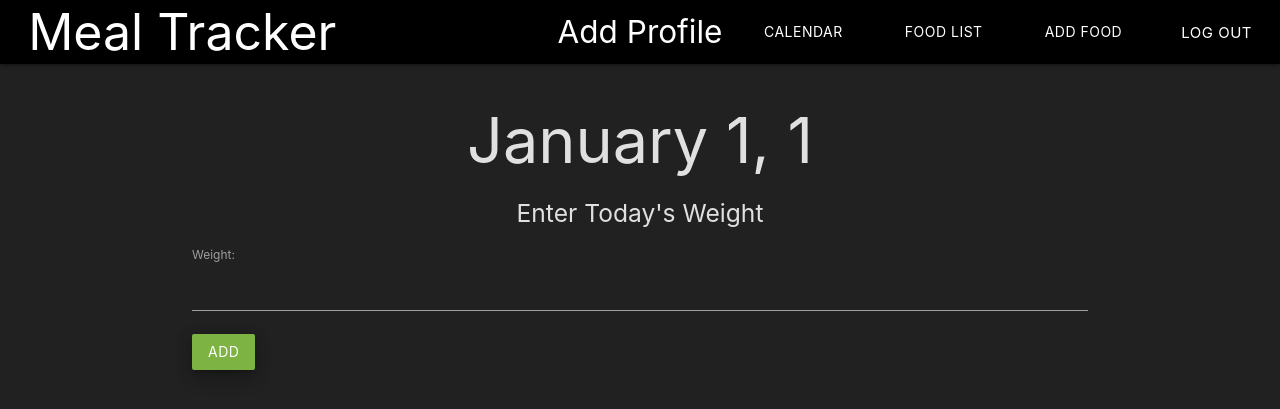
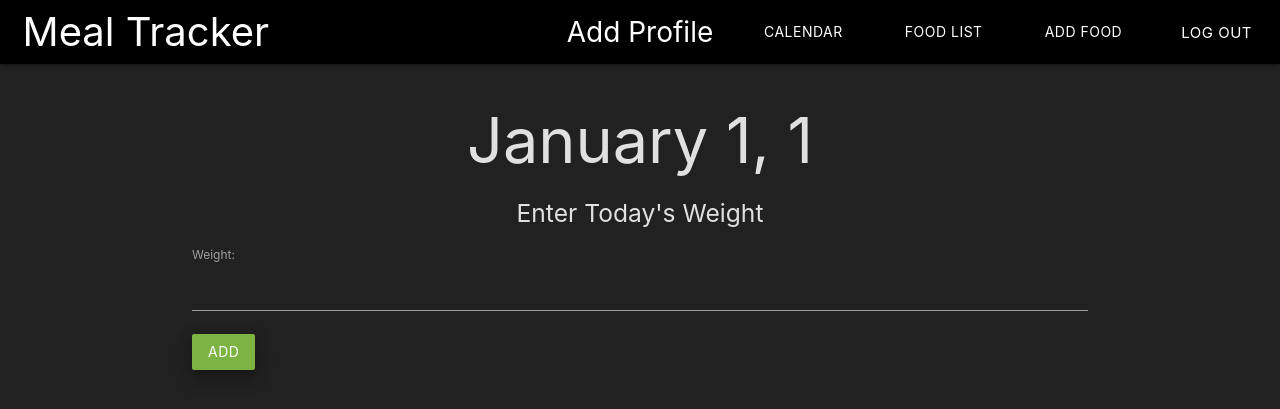
Before and after one commit to kelleralex04/meal-tracker, a Django app: a page that uses main_app/templates/base.html in a window 1280 px wide. Shown: the top 409 px of the page. Run offline with Django 5.2, Linux system fonts and the light colour scheme; the visitor is signed in with stand-in values (Sample User, id 1); data comes from the database, SQL or seed files in the repository; data that the repository does not hold is empty.

Commit message:
adds misc styling

```diff
--- a/main_app/templates/base.html
+++ b/main_app/templates/base.html
@@ -16,11 +16,11 @@
             <nav>
                 <div class="nav-wrapper black">
                     <ul>
-                        <li><a href="/" style="font-size:50px" class="left brand-logo">&nbsp;&nbsp;Meal Tracker</a></li>
+                        <li><a href="/" style="font-size:40px" class="left brand-logo">&nbsp;&nbsp;Meal Tracker</a></li>
                         {% if user.is_authenticated and profile %}
-                            <li><a href="{% url 'profile_detail' profile.id %}" class="brand-logo center">{{ profile.firstname }} {{ profile.lastname }}</a></li>
+                            <li><a href="{% url 'profile_detail' profile.id %}" class="brand-logo center" style="font-size:28px">{{ profile.firstname }} {{ profile.lastname }}</a></li>
                         {% elif user.is_authenticated %}
-                            <li><a href="{% url 'profile_create' %}" class="brand-logo center">Add Profile</a></li>
+                            <li><a href="{% url 'profile_create' %}" class="brand-logo center" style="font-size:28px">Add Profile</a></li>
                         {% endif %}
                     </ul>
                     <ul class="right">
--- a/main_app/templates/calendar.html
+++ b/main_app/templates/calendar.html
@@ -15,11 +15,11 @@
             <nav>
                 <div class="nav-wrapper black">
                     <ul>
-                        <li><a href="/" style="font-size:50px" class="left brand-logo">&nbsp;&nbsp;Meal Tracker</a></li>
+                        <li><a href="/" style="font-size:40px" class="left brand-logo">&nbsp;&nbsp;Meal Tracker</a></li>
                         {% if user.is_authenticated and profile %}
-                            <li><a href="{% url 'profile_detail' profile.id %}" class="brand-logo center">{{ profile.firstname }} {{ profile.lastname }}</a></li>
+                            <li><a href="{% url 'profile_detail' profile.id %}" class="brand-logo center" style="font-size:28px">{{ profile.firstname }} {{ profile.lastname }}</a></li>
                         {% else %}
-                            <li><a href="{% url 'profile_create' %}" class="brand-logo center">Add Profile</a></li>
+                            <li><a href="{% url 'profile_create' %}" class="brand-logo center" style="font-size:28px">Add Profile</a></li>
                         {% endif %}
                     </ul>
                     <ul class="right">
--- a/main_app/templates/daybody.html
+++ b/main_app/templates/daybody.html
@@ -4,29 +4,27 @@
 <h1 class ="grey-text text-lighten-2 center-align">{{ month }} {{ curDay }}, {{ curYear }}</h1>
 
 
-
+<div>
     {% if weight %}
-    <h3 class ="grey-text text-lighten-2 center-align">Current weight: {{weight}} Lbs</h3>
-    <h5 class="grey-text text-lighten-2 center-align">Edit Today's Weight</h5>
+        <h3 class ="grey-text text-lighten-2 center-align">Current weight: <span class="light-green-text">{{weight}}</span> Lbs</h3>
+        <h5 class="left grey-text text-lighten-2 center-align">Edit Today's Weight</h5>
         <form action="{% url 'daybody_update' curMonth curDay curYear %}" method="POST">
             {% csrf_token %}
             {{ body_data_create.as_p }}
-        <button type="submit" class="btn light-green darken-1 z-depth-3">Update</button>
+            <button type="submit" class="right waves-effect waves-light btn light-green darken-1 z-depth-3">Update</button>
         </form>
-    <br>
-    <br>
         <form action="{% url 'daybody_delete' curMonth curDay curYear %}" method="POST">
             {% csrf_token %}
-        <button type="submit" class="btn light-green darken-1 z-depth-3">Delete</button>
+            <button type="submit" class="btn waves-effect waves-light light-green darken-1 z-depth-3">Delete</button>
         </form>
     {% else %}
         <h5 class="grey-text text-lighten-2 center-align">Enter Today's Weight</h5>
         <form action="{% url 'daybody_create' curMonth curDay curYear %}" method="POST">
             {% csrf_token %}
             {{ body_data_create.as_p }}
-        <button type="submit" class="btn light-green darken-1 z-depth-3">Add</button>
+            <button type="submit" class="btn waves-effect waves-light light-green darken-1 z-depth-3">Add</button>
         </form>
     {% endif %}
-
+</div>
 
 {% endblock %}
```
Also changed, not shown: main_app/templates/main_app/food_form.html (+4 -5 lines). Lines whose indentation alone changed are shown as unchanged.
